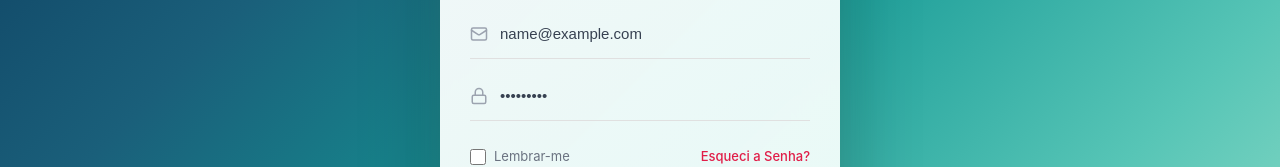
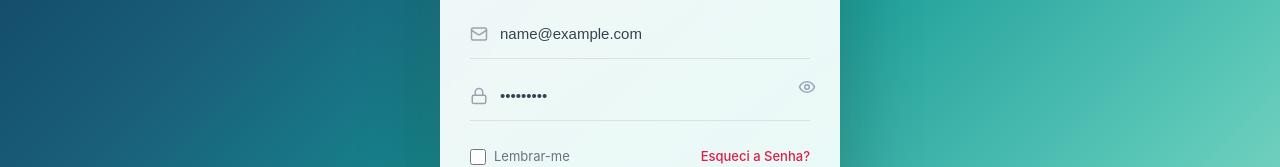
Before and after one commit to mariabernardop63-cell/GOTOUR-GLOBAL-APP, a React (Vite) app: page /login in a window 1280 px wide. Both pictures are taken after typing "name@example.com", "Sample123" into the empty fields and a click on the button "Login". Shown: the part 273-440 px from the top of the page. Built offline with nearby package versions, Linux system fonts and the light colour scheme; no server answers; a web font is replaced by a local one.

Commit message:
Fix: Welcome navigation bugs & Feat: Add Login password toggle

```diff
--- a/src/pages/Login/Login.css
+++ b/src/pages/Login/Login.css
@@ -127,6 +127,21 @@
 
 .login-input::placeholder {
     color: #9ca3af;
+}
+
+.password-toggle {
+    display: flex;
+    align-items: center;
+    justify-content: center;
+    cursor: pointer;
+    color: #9ca3af;
+    padding: 4px;
+    margin-left: 8px;
+    transition: color 0.2s;
+}
+
+.password-toggle:hover {
+    color: #374151;
 }
 
 /* Options Row */
--- a/src/pages/Login/Login.jsx
+++ b/src/pages/Login/Login.jsx
@@ -1,6 +1,6 @@
 import React, { useState } from 'react';
 import { useNavigate } from 'react-router-dom';
-import { Mail, Lock } from 'lucide-react';
+import { Mail, Lock, Eye, EyeOff } from 'lucide-react';
 import LoadingSpinner from '../../components/LoadingSpinner/LoadingSpinner';
 import loginHeaderImg from '../../assets/images/login_header_hd.png';
 import './Login.css';
@@ -11,6 +11,7 @@ const Login = () => {
     const [formData, setFormData] = useState({ email: '', password: '' });
     const [error, setError] = useState('');
     const [rememberMe, setRememberMe] = useState(false);
+    const [showPassword, setShowPassword] = useState(false);
 
     const handleChange = (e) => {
         setFormData({ ...formData, [e.target.name]: e.target.value });
@@ -70,13 +71,21 @@ const Login = () => {
                         <div className="login-input-group">
                             <Lock className="login-input-icon" size={18} />
                             <input
-                                type="password"
+                                type={showPassword ? "text" : "password"}
                                 name="password"
-                                placeholder="Password"
+                                placeholder="Senha"
                                 value={formData.password}
                                 onChange={handleChange}
                                 className="login-input"
                             />
+                            <div
+                                className="password-toggle"
+                                onClick={() => setShowPassword(!showPassword)}
+                            >
+                                {formData.password.length > 0 && (
+                                    showPassword ? <EyeOff size={18} /> : <Eye size={18} />
+                                )}
+                            </div>
                         </div>
 
                         {/* Options Row */}
--- a/src/pages/Welcome/Welcome.css
+++ b/src/pages/Welcome/Welcome.css
@@ -18,6 +18,7 @@
     opacity: 0;
     transition: opacity 1s ease-in-out;
     z-index: 0;
+    pointer-events: none;
 }
 
 .welcome-bg.active {
@@ -29,6 +30,7 @@
     inset: 0;
     background: linear-gradient(to top, rgba(0, 0, 0, 0.8) 0%, rgba(0, 0, 0, 0.4) 60%, rgba(0, 0, 0, 0.2) 100%);
     z-index: 1;
+    pointer-events: none;
 }
 
 .welcome-content {
--- a/src/pages/Welcome/Welcome.jsx
+++ b/src/pages/Welcome/Welcome.jsx
@@ -54,18 +54,26 @@ const Welcome = () => {
 
                 <div className="welcome-actions">
                     <Button
+                        type="button"
                         variant="primary"
                         size="lg"
                         fullWidth
-                        onClick={() => navigate('/signup')}
+                        onClick={() => {
+                            console.log('Navigating to /signup');
+                            navigate('/signup');
+                        }}
                     >
                         Começar Agora
                     </Button>
                     <Button
+                        type="button"
                         variant="secondary"
                         size="lg"
                         fullWidth
-                        onClick={() => navigate('/login')}
+                        onClick={() => {
+                            console.log('Navigating to /login');
+                            navigate('/login');
+                        }}
                         style={{ backgroundColor: 'transparent', color: 'white', borderColor: 'white', backdropFilter: 'blur(4px)' }}
                     >
                         Já tenho uma conta
```
